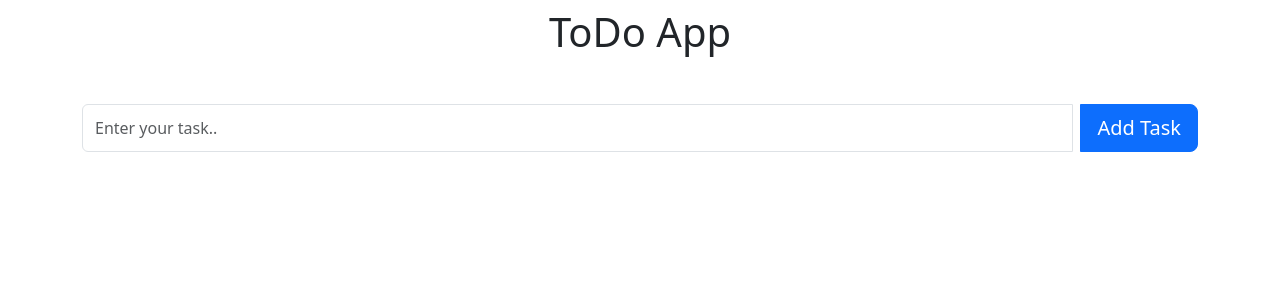
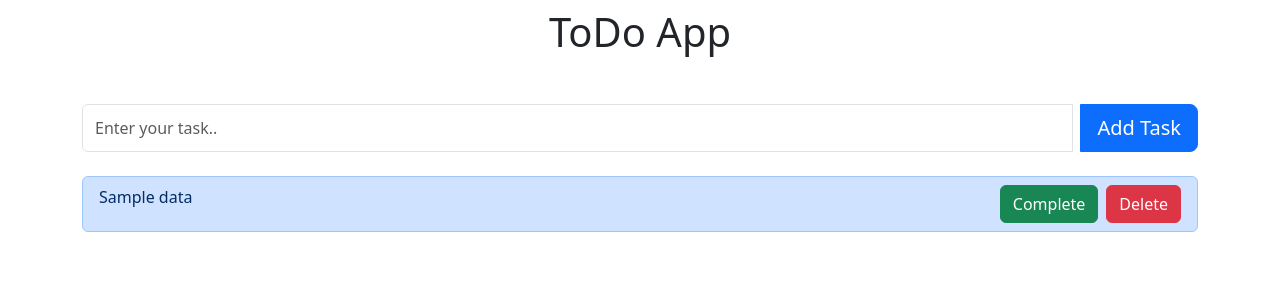
Before and after one commit to candagdelen0/Django-todolist, a Django app: template todo/templates/home.html in a window 1280 px wide. Shown: the top 300 px of the page. Run offline with Django 4.2, Linux system fonts and the light colour scheme; the template is opened without the code that fills it: most values are stand-ins (such as "Sample title", 1, 10 or a date in 2020); some libraries are stand-ins or nearby versions.

Commit message:
Home Sayfası | backend

```diff
--- a/todo/templates/home.html
+++ b/todo/templates/home.html
@@ -23,7 +23,27 @@
 </form>
 <div class="container">
     <ul class="list-group">
-
+        {% for d in data %}
+        	    <li class="list-group-item list-group-item-primary mt-2">
+                {% if d.complete %}
+                	    <strike>{{ d.title }}</strike>
+                    {% elif d.complete != 'True' %}
+                    {{ d.title }}
+                {% endif %}
+                    <a href="{% url 'Delete' d.id %}">
+                        <button type="button" class="btn btn-danger float-end">Delete</button>
+                    </a>
+                {% if d.complete %}
+                    <a href="{% url 'InComplete' d.id %}">
+                    <button type="button" class="btn btn-success float-end me-2">Completed</button>
+                    </a>
+                    {% elif d.complete != 'True' %}
+                    <a href="{% url 'Complete' d.id %}">
+                    <button type="button" class="btn btn-success float-end me-2">Complete</button>
+                    </a>
+                {% endif %}
+                </li>
+        {% endfor %}
     </ul>
 </div>
 <script src="https://cdnjs.cloudflare.com/ajax/libs/jquery/3.7.1/jquery.slim.min.js" integrity="sha512-sNylduh9fqpYUK5OYXWcBleGzbZInWj8yCJAU57r1dpSK9tP2ghf/SRYCMj+KsslFkCOt3TvJrX2AV/Gc3wOqA==" crossorigin="anonymous" referrerpolicy="no-referrer"></script>
```
